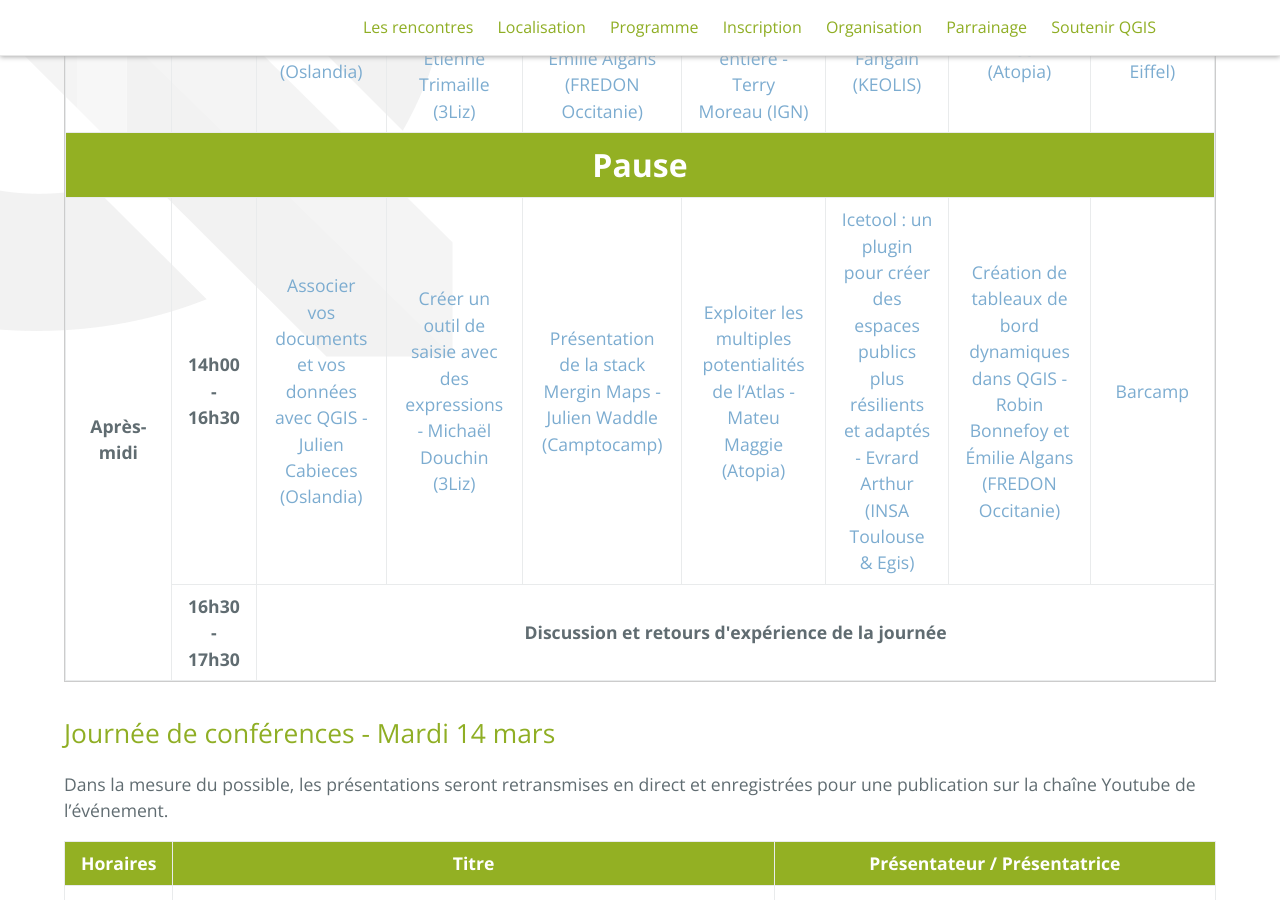
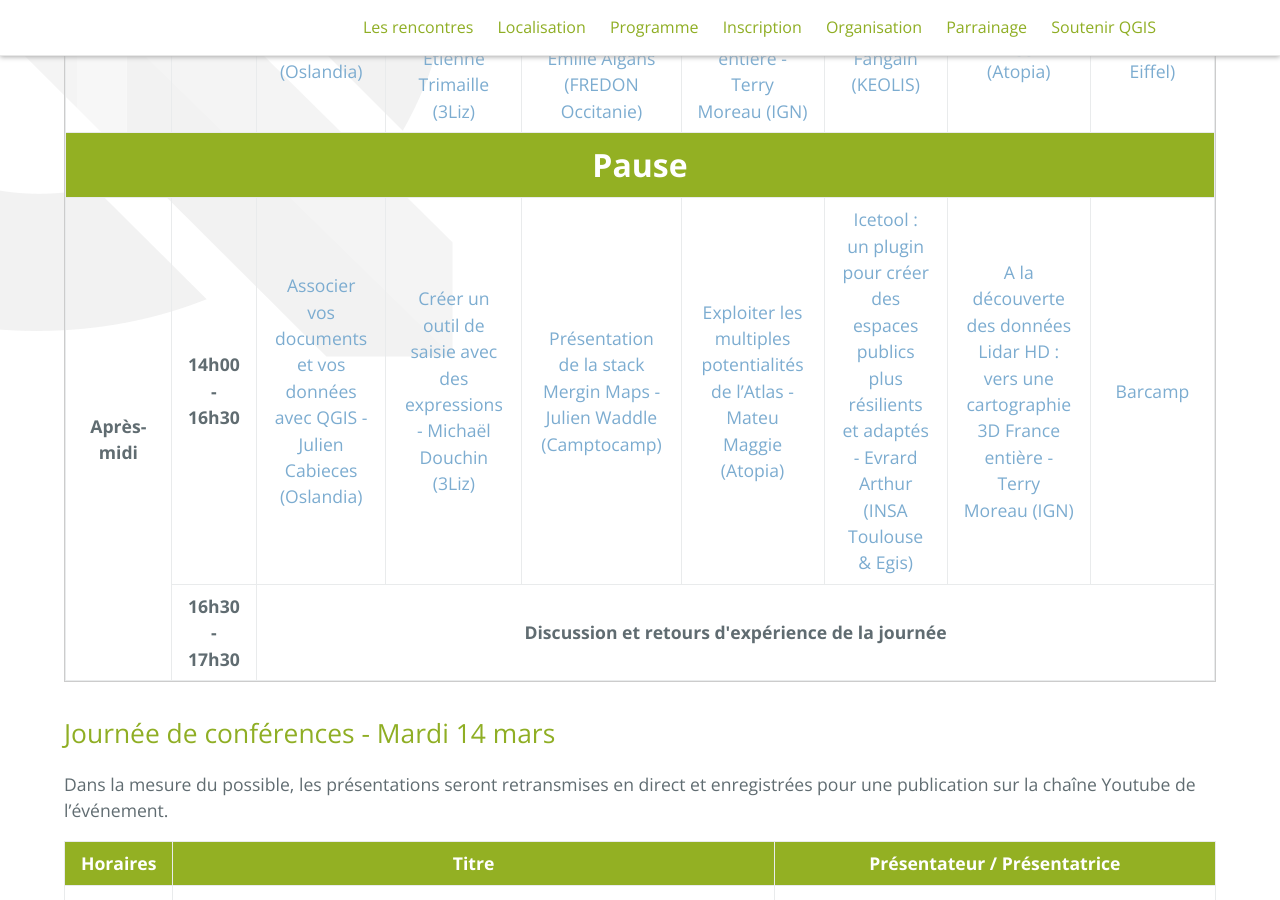
Before and after one commit to OSGeo-fr/QGIS-conf-fr-website, a Jekyll site: the page built from z20_programme.md, in a window 1280 px wide and 900 px high, scrolled down 942 px. Built offline with Jekyll 4.4.1, drawn with Linux system fonts in a browser that asks for light colours.

Commit message:
remplacer tableau dynamique par lidar

```diff
--- a/z20_programme.md
+++ b/z20_programme.md
@@ -39,7 +39,7 @@ L'appel à propositions d'ateliers ou de conférences s'est terminé le 27 novem
             <td><a href="#présentation-de-la-stack-mergin-maps---julien-waddle-camptocamp">Présentation de la stack Mergin Maps - Julien Waddle (Camptocamp)</a></td>
             <td><a href="#exploiter-les-multiples-potentialités-de-latlas---maggie-mateu-atopia">Exploiter les multiples potentialités de l’Atlas - Mateu Maggie (Atopia)</a></td>
             <td><a href="#icetool--plugin-pour-créer-des-espaces-publics-plus-résilients-et-adaptés---arthur-evrard-insa-toulouse--egis">Icetool : un plugin pour créer des espaces publics plus résilients et adaptés - Evrard Arthur (INSA Toulouse & Egis)</a></td>
-            <td><a href="#création-de-tableaux-de-bord-dynamiques-dans-qgis---robin-bonnefoy-et-émilie-algans-fredon-occitanie">Création de tableaux de bord dynamiques dans QGIS - Robin Bonnefoy et Émilie Algans (FREDON Occitanie)</a></td>
+            <td><a href="#à-la-découverte-des-données-lidar-hd--vers-une-cartographie-3d-france-entière---terry-moreau-ign">A la découverte des données Lidar HD : vers une cartographie 3D France entière - Terry Moreau (IGN)</a></td>
             <td><a href="#barcamp">Barcamp</a></td>
         </tr>
         <tr class="atelier">
```
